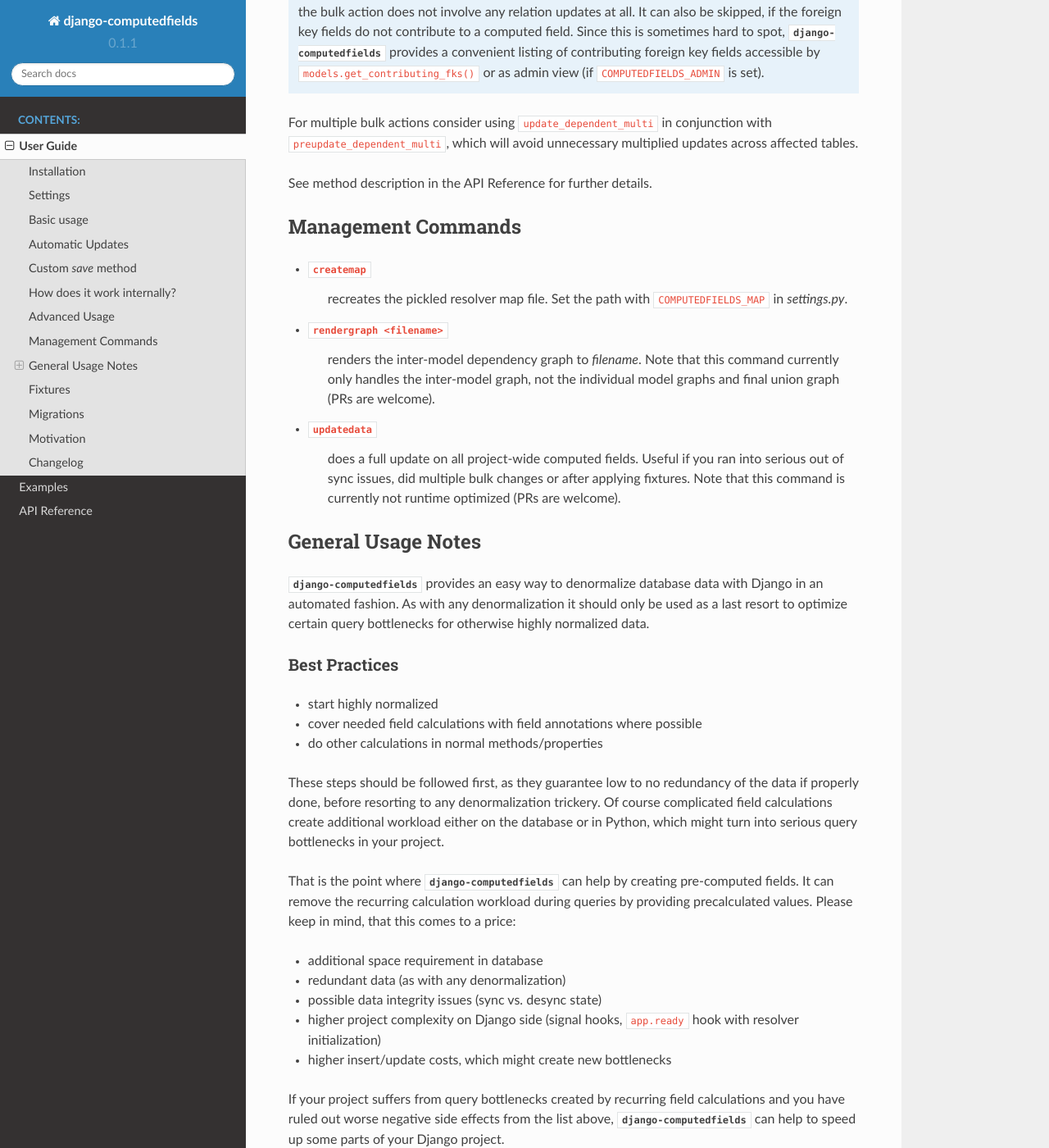
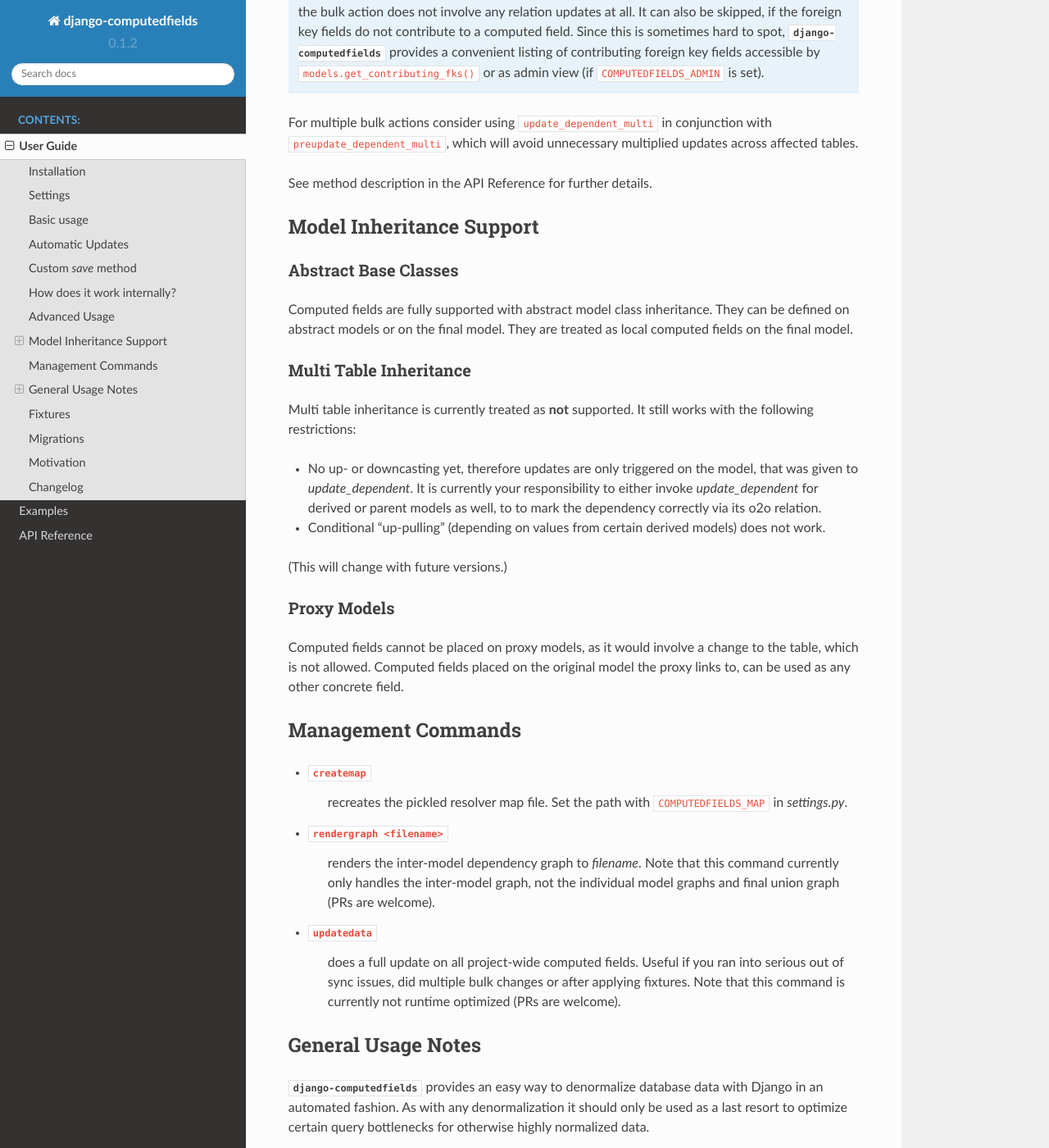
Before and after one commit to netzkolchose/django-computedfields, a Sphinx documentation site: the page built from docs/manual.rst, in a window 1280 px wide and 1400 px high, scrolled down 6319 px. Shown: the whole window at 82% size. Built offline with Sphinx 7.4.7 and the Read the Docs theme 2.0.0, drawn with Linux system fonts in a browser that asks for light colours; the version number is read from the project's files by our own code; some of the changed text lies outside the part shown.

Commit message:
add docs about model inheritance support

```diff
--- a/computedfields/__init__.py
+++ b/computedfields/__init__.py
@@ -1,3 +1,3 @@
-__version__ = '0.1.1'
+__version__ = '0.1.2'
 
 default_app_config = 'computedfields.apps.ComputedfieldsConfig'
--- a/docs/manual.rst
+++ b/docs/manual.rst
@@ -304,6 +304,36 @@ For multiple bulk actions consider using ``update_dependent_multi`` in conjuncti
 See method description in the API Reference for further details.
 
 
+Model Inheritance Support
+-------------------------
+
+Abstract Base Classes
+^^^^^^^^^^^^^^^^^^^^^
+
+Computed fields are fully supported with abstract model class inheritance. They can be defined
+on abstract models or on the final model. They are treated as local computed fields on the final model.
+
+Multi Table Inheritance
+^^^^^^^^^^^^^^^^^^^^^^^
+
+Multi table inheritance is currently treated as **not** supported.
+It still works with the following restrictions:
+
+- No up- or downcasting yet, therefore updates are only triggered on the model, that was given
+  to `update_dependent`. It is currently your responsibility to either invoke `update_dependent`
+  for derived or parent models as well, to to mark the dependency correctly via its o2o relation.
+- Conditional "up-pulling" (depending on values from certain derived models) does not work.
+
+(This will change with future versions.)
+
+Proxy Models
+^^^^^^^^^^^^
+
+Computed fields cannot be placed on proxy models, as it would involve a change to the table,
+which is not allowed. Computed fields placed on the original model the proxy links to,
+can be used as any other concrete field.
+
+
 Management Commands
 -------------------
 
@@ -409,6 +439,9 @@ a similar feature in Django's ORM.
 Changelog
 ---------
 
+- 0.1.2
+    - bugfix: o2o reverse name access
+    - add docs about model inheritance support
 - 0.1.1
     - bugfix: add missing migration
 - 0.1.0
--- a/setup.py
+++ b/setup.py
@@ -25,7 +25,7 @@ setup(
     author='netzkolchose',
     author_email='j.breitbart@netzkolchose.de',
     url='https://github.com/netzkolchose/django-computedfields',
-    download_url='https://github.com/netzkolchose/django-computedfields/archive/0.1.1.tar.gz',
+    download_url='https://github.com/netzkolchose/django-computedfields/archive/0.1.2.tar.gz',
     keywords=['django', 'method', 'decorator', 'autoupdate', 'persistent', 'field'],
     classifiers=[
         'Development Status :: 4 - Beta',
```
